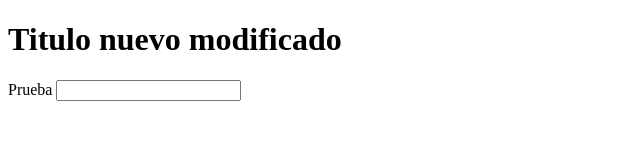
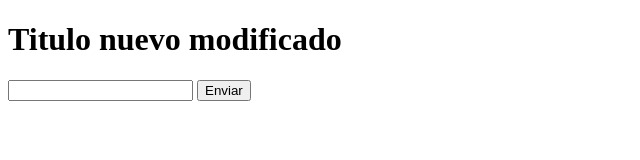
Before and after one commit to wascar/HelloGit, a plain HTML site: page Index.html in a window 1280 px wide. Shown: the whole page, without its empty margins (0-640 px from the left). Drawn offline with Linux system fonts and the light colour scheme.

Commit message:
Se agrego boton y formulario

```diff
--- a/Index.html
+++ b/Index.html
@@ -5,8 +5,11 @@
 </head>
 <body>
 <h1>Titulo nuevo modificado</h1>
-<label for="campoPrueba">Prueba</label>
+<form action="#" method="get">
 <input type="text" id="campoPrueba">
+<input type="button" value="Enviar">
+
+</form>
 
 </body>
 </html>
```
